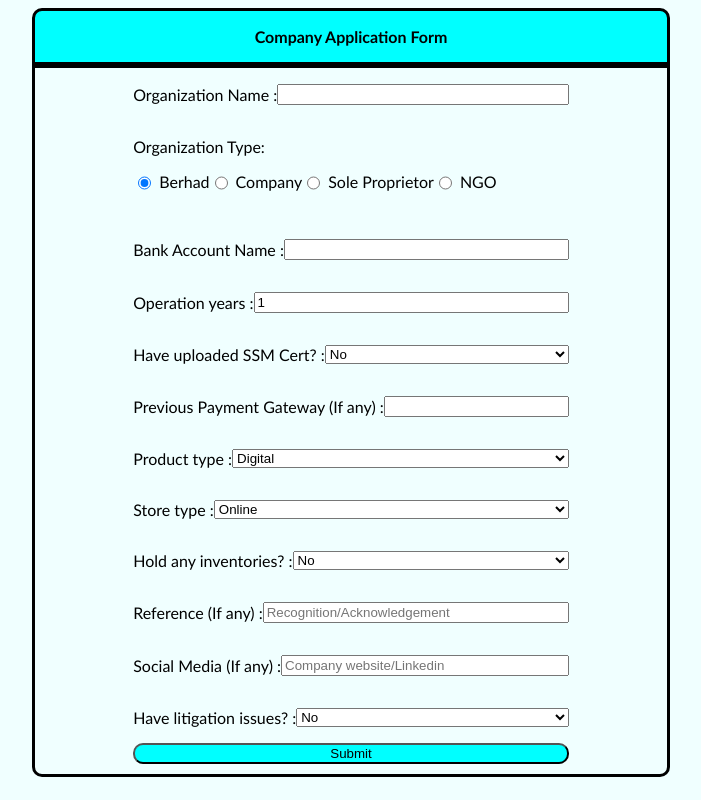
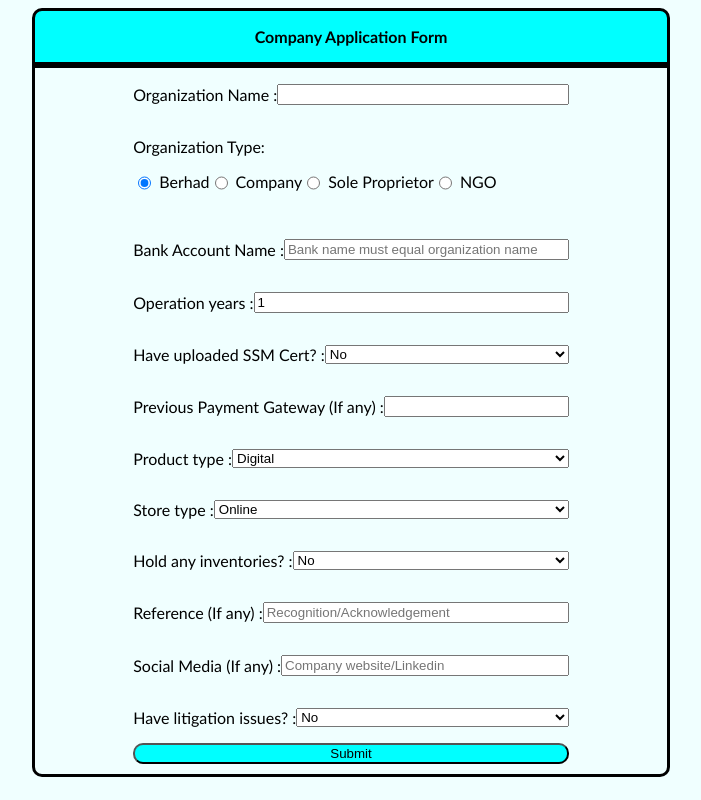
Before and after one commit to amirulazreen/Application-Form-FE, a website built with Vite: page index.html in a window 1280 px wide. Shown: the whole page, without its empty margins (289-990 px from the left). Built offline with nearby package versions, Linux system fonts and the light colour scheme.

Commit message:
add: bank placeholder

```diff
--- a/index.html
+++ b/index.html
@@ -33,7 +33,7 @@
         </p>
         <p class="form-field">
           <label for="bankInput">Bank Account Name : </label>
-          <input id="bankInput" type="text" required />
+          <input id="bankInput" type="text" placeholder="Bank name must equal organization name"  required />
         </p>
         <p class="form-field">
           <label for="opyearInput">Operation years : </label>
```
